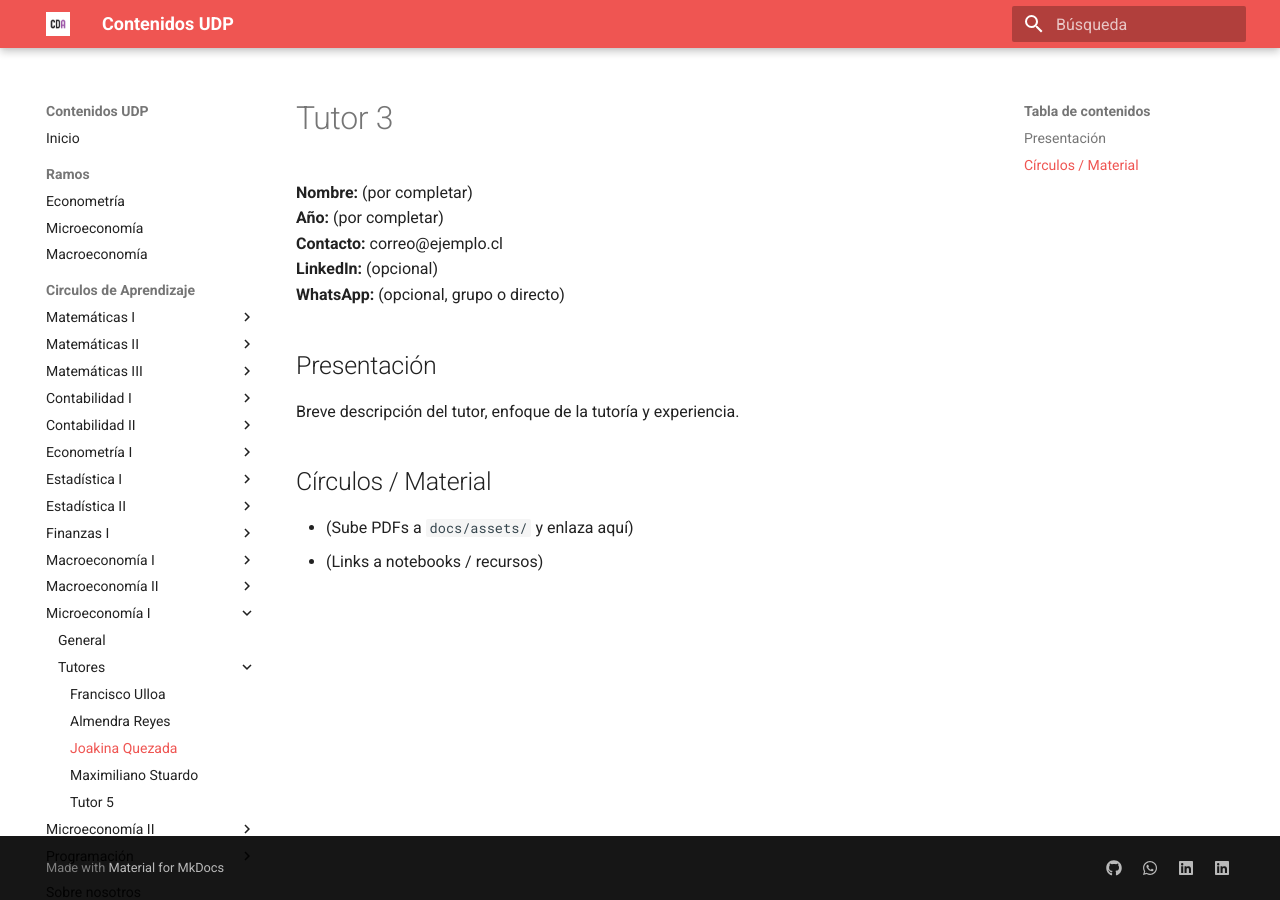
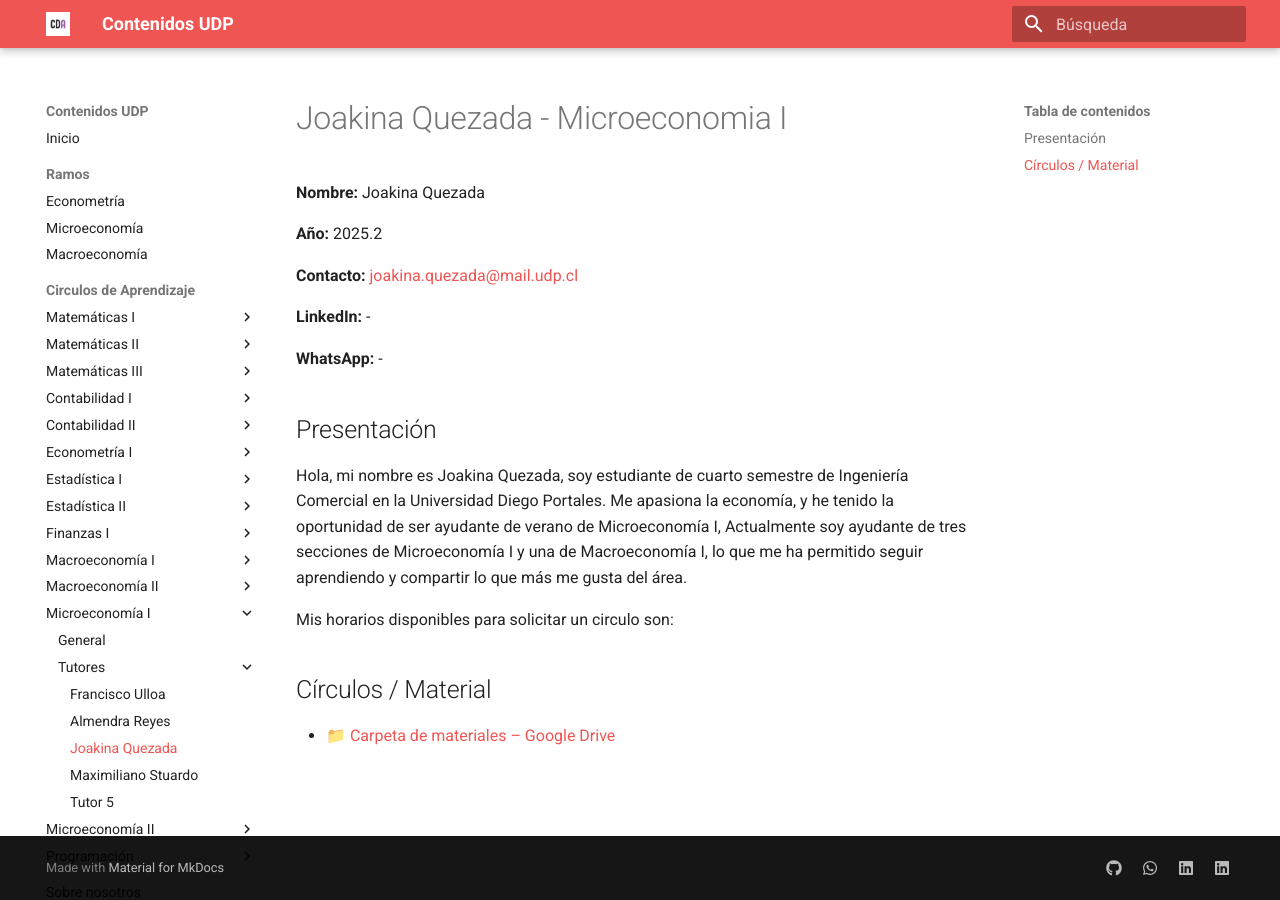
Before and after one commit to cda-fae/cda-fae, an MkDocs documentation site: the page built from docs/tutorias/microeconomia-1/tutores/tutor3.md, in a window 1280 px wide. Built offline with MkDocs 1.6.1 and Material for MkDocs 9.7.7, drawn with Linux system fonts in a browser that asks for light colours.

Commit message:
joakina quezada micro I

```diff
--- a/docs/tutorias/microeconomia-1/tutores/tutor3.md
+++ b/docs/tutorias/microeconomia-1/tutores/tutor3.md
@@ -1,14 +1,24 @@
-# Tutor 3
+# Joakina Quezada - Microeconomia I
 
-**Nombre:** (por completar)
-**Año:** (por completar)
-**Contacto:** correo@ejemplo.cl
-**LinkedIn:** (opcional)
-**WhatsApp:** (opcional, grupo o directo)
+**Nombre:** Joakina Quezada
+
+**Año:** 2025.2
+
+**Contacto:**  [joakina.quezada@mail.udp.cl](mailto:joakina.quezada@mail.udp.cl?subject=Consulta%20Tutor%C3%ADas%20MicroeconomiaI%20I)
+
+**LinkedIn:** -
+
+**WhatsApp:** -
 
 ## Presentación
-Breve descripción del tutor, enfoque de la tutoría y experiencia.
+Hola, mi nombre es Joakina Quezada, soy estudiante de cuarto semestre de Ingeniería Comercial en la Universidad Diego Portales.
+Me apasiona la economía, y he tenido la oportunidad de ser ayudante de verano de Microeconomía I, Actualmente soy ayudante de tres secciones de Microeconomía I y una de Macroeconomía I, lo que me ha permitido seguir aprendiendo y compartir lo que más me gusta del área.
+
+Mis horarios disponibles para solicitar un circulo son:
+
+
+
 
 ## Círculos / Material
-- (Sube PDFs a `docs/assets/` y enlaza aquí)
-- (Links a notebooks / recursos)
+
+- 📁 [Carpeta de materiales – Google Drive](https://drive.google.com/drive/folders/1jIf2Ke9C-7LI-FPmnGNrC16BvgzVCSyy?usp=sharing)
```
